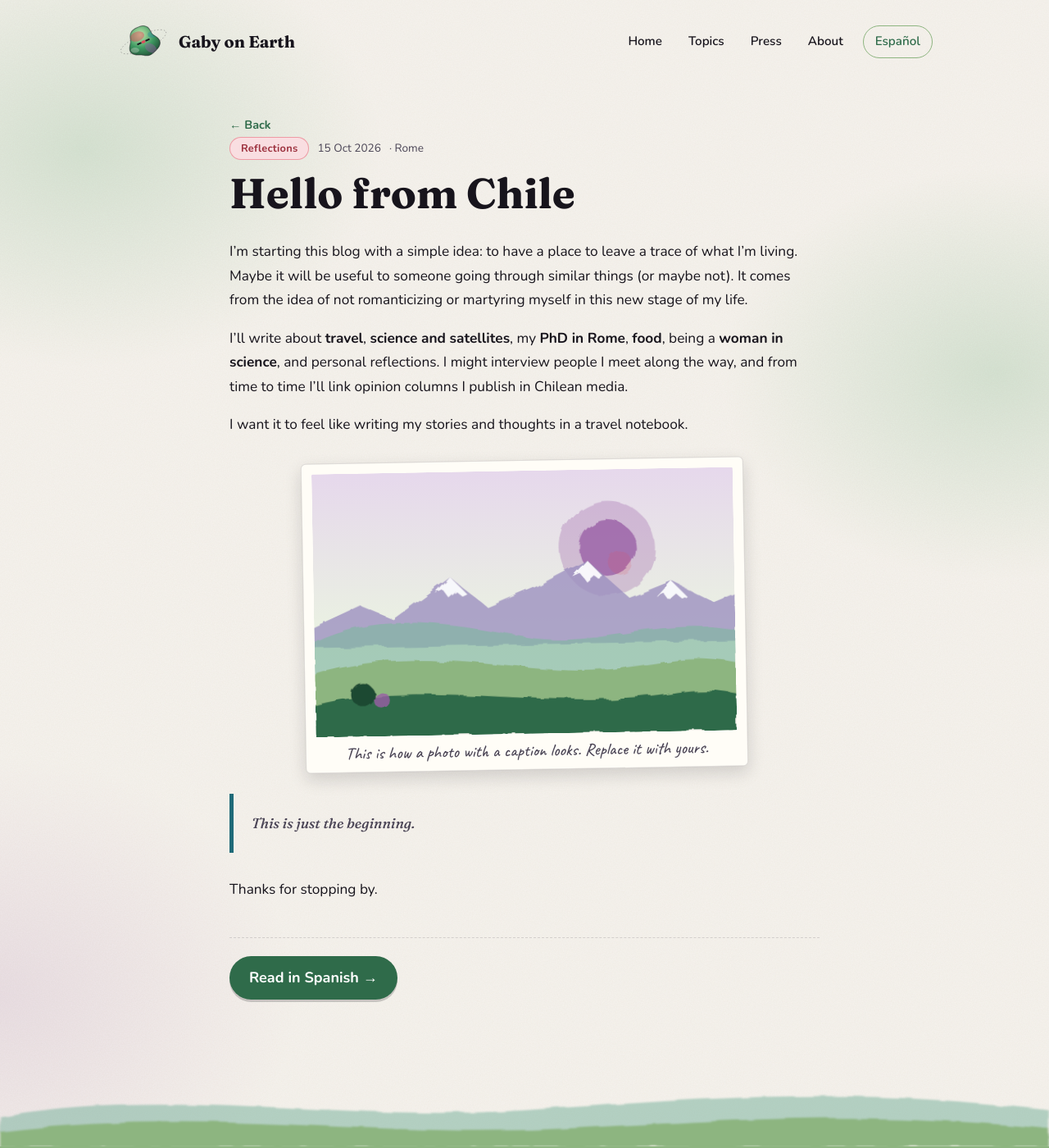
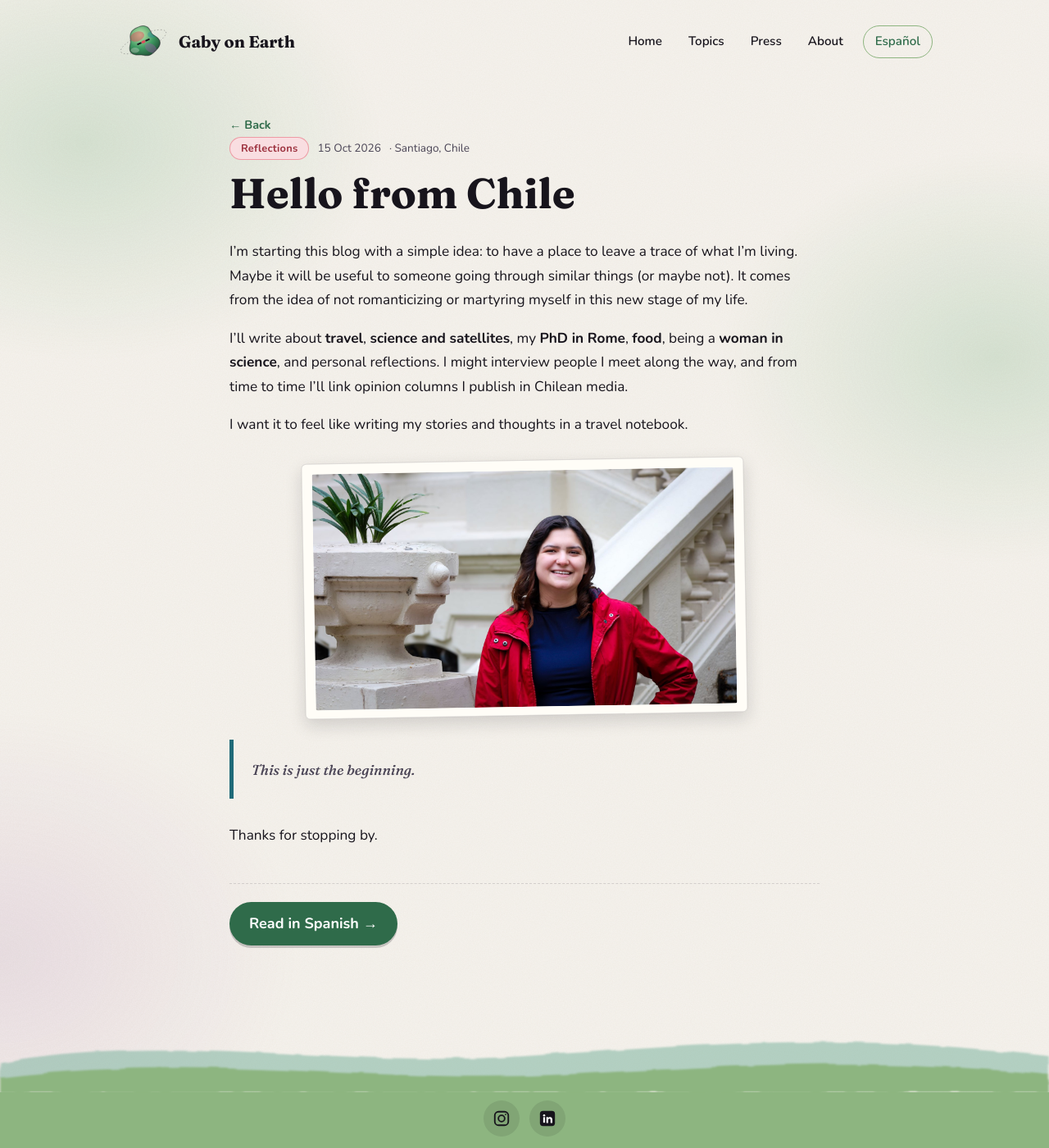
Before and after one commit to gabyonearth/gabyonearth.github.io, a Jekyll site: the page built from _posts/2026-10-15-hello-from-earth.md, in a window 1280 px wide and 1400 px high. Shown: the whole window at 82% size. Built offline with Jekyll 4.4.1, drawn with Linux system fonts in a browser that asks for light colours.

Commit message:
Foto en la primera entrada (sin metadatos) y ubicación alineada

```diff
--- a/_posts/2026-10-15-hello-from-earth.md
+++ b/_posts/2026-10-15-hello-from-earth.md
@@ -4,7 +4,7 @@ date: 2026-10-15
 lang: en
 ref: bienvenida
 category: reflexiones
-location: Rome
+location: Santiago, Chile
 excerpt: "Why I started this blog and what I'll write about here"
 ---
 
@@ -14,7 +14,7 @@ I'll write about **travel**, **science and satellites**, my **PhD in Rome**, **f
 
 I want it to feel like writing my stories and thoughts in a travel notebook.
 
-{% include figure.html src="/assets/img/cover-default.svg" caption="This is how a photo with a caption looks. Replace it with yours." %}
+{% include figure.html src="/assets/img/primer-post/foto-1.jpg" alt="Gaby smiling in a red jacket next to a white staircase" %}
 
 > This is just the beginning.
 
```
Also changed, not shown: _posts/2026-10-15-hola-desde-la-tierra.md (+1 -1 lines), assets/img/primer-post/foto-1.jpg (added).
